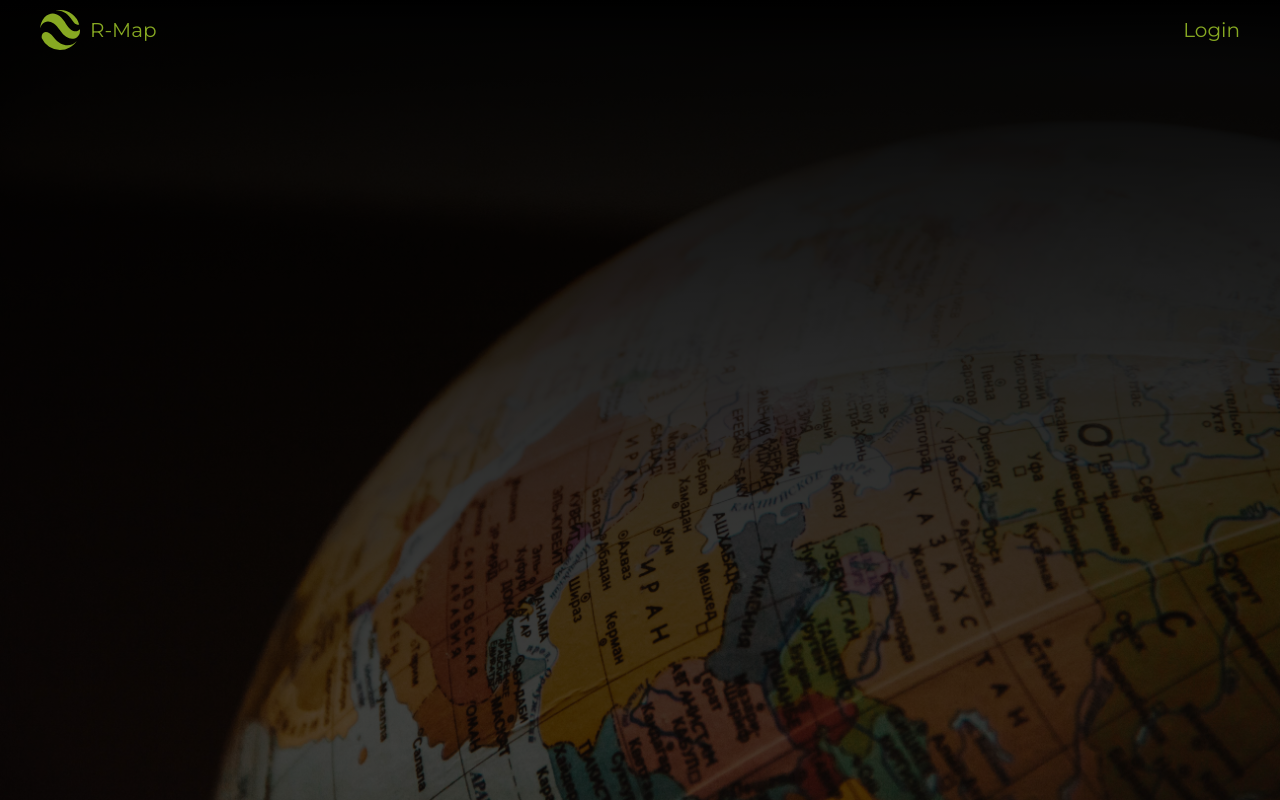
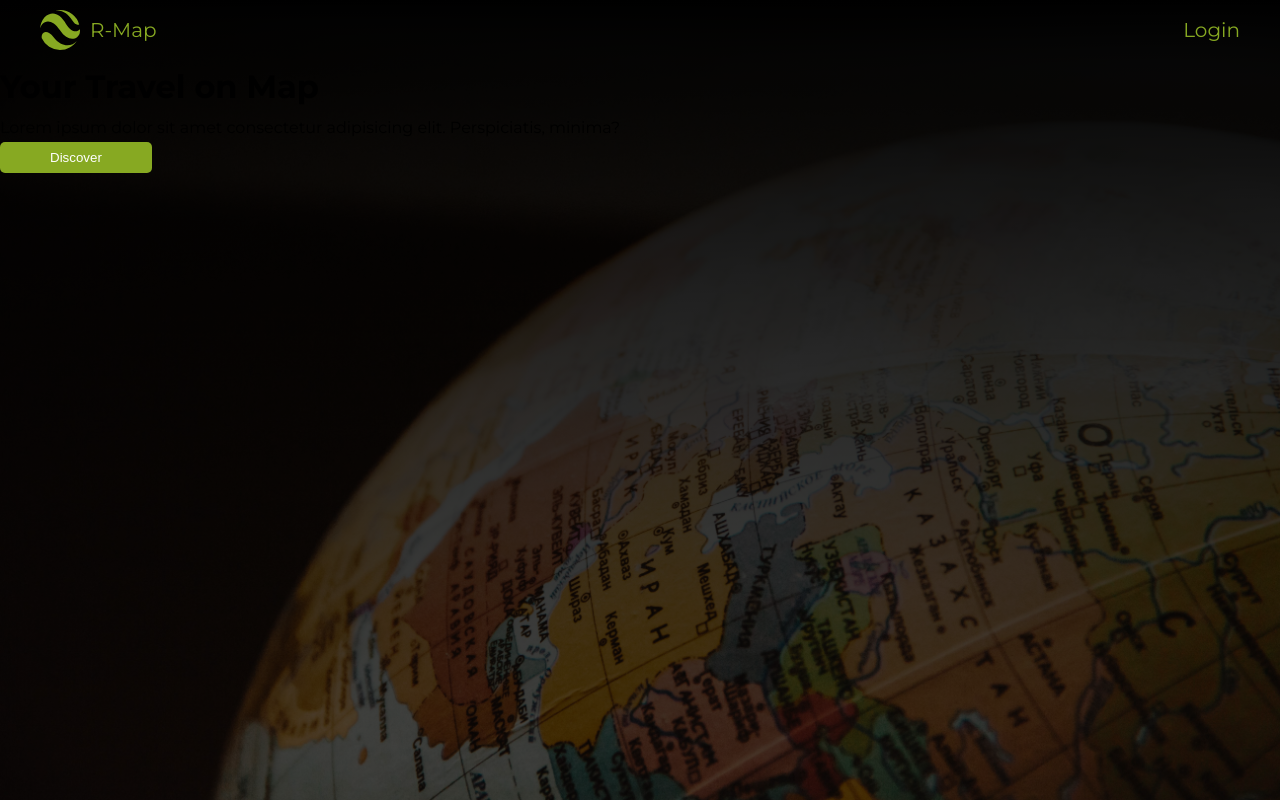
Before and after one commit to Tanju67/react-map-frontend, a React (Vite) app: page / in a window 1280 px wide. Built offline with nearby package versions, Linux system fonts and the light colour scheme.

Commit message:
build custom Button component

```diff
--- a/src/components/home/HeaderSection.jsx
+++ b/src/components/home/HeaderSection.jsx
@@ -1,12 +1,19 @@
 import React from "react";
 import styles from "./HeaderSection.module.css";
 import MainNavigation from "../../shared/UIElements/mainNavigation/MainNavigation";
+import Button from "../../shared/UIElements/Button";
 
 function HeaderSection() {
   return (
     <header className={styles.header}>
+      <MainNavigation />
       <div className={styles.content}>
-        <MainNavigation />
+        <h1>Your Travel on Map</h1>
+        <p>
+          Lorem ipsum dolor sit amet consectetur adipisicing elit. Perspiciatis,
+          minima?
+        </p>
+        <Button size="normal">Discover</Button>
       </div>
     </header>
   );
--- /dev/null
+++ b/src/shared/UIElements/Button.jsx
@@ -0,0 +1,16 @@
+import React from "react";
+import styles from "./Button.module.css";
+
+function Button({ children, onClick, type, className, size }) {
+  return (
+    <button
+      className={`${styles.btn} ${className} ${styles[size]}`}
+      type={type}
+      onClick={onClick}
+    >
+      {children}
+    </button>
+  );
+}
+
+export default Button;
--- /dev/null
+++ b/src/shared/UIElements/Button.module.css
@@ -0,0 +1,23 @@
+.btn {
+  border: none;
+  background-color: var(--clr-primary);
+  color: #fff;
+  border-radius: 5px;
+  transition: all 0.3s;
+}
+
+.btn.sm {
+  padding: 0.5rem 1rem;
+}
+
+.btn.normal {
+  padding: 0.8rem 5rem;
+}
+
+.btn.big {
+  padding: 1.2rem 6rem;
+}
+
+.btn:hover {
+  background-color: var(--clr-primary-shade);
+}
```
